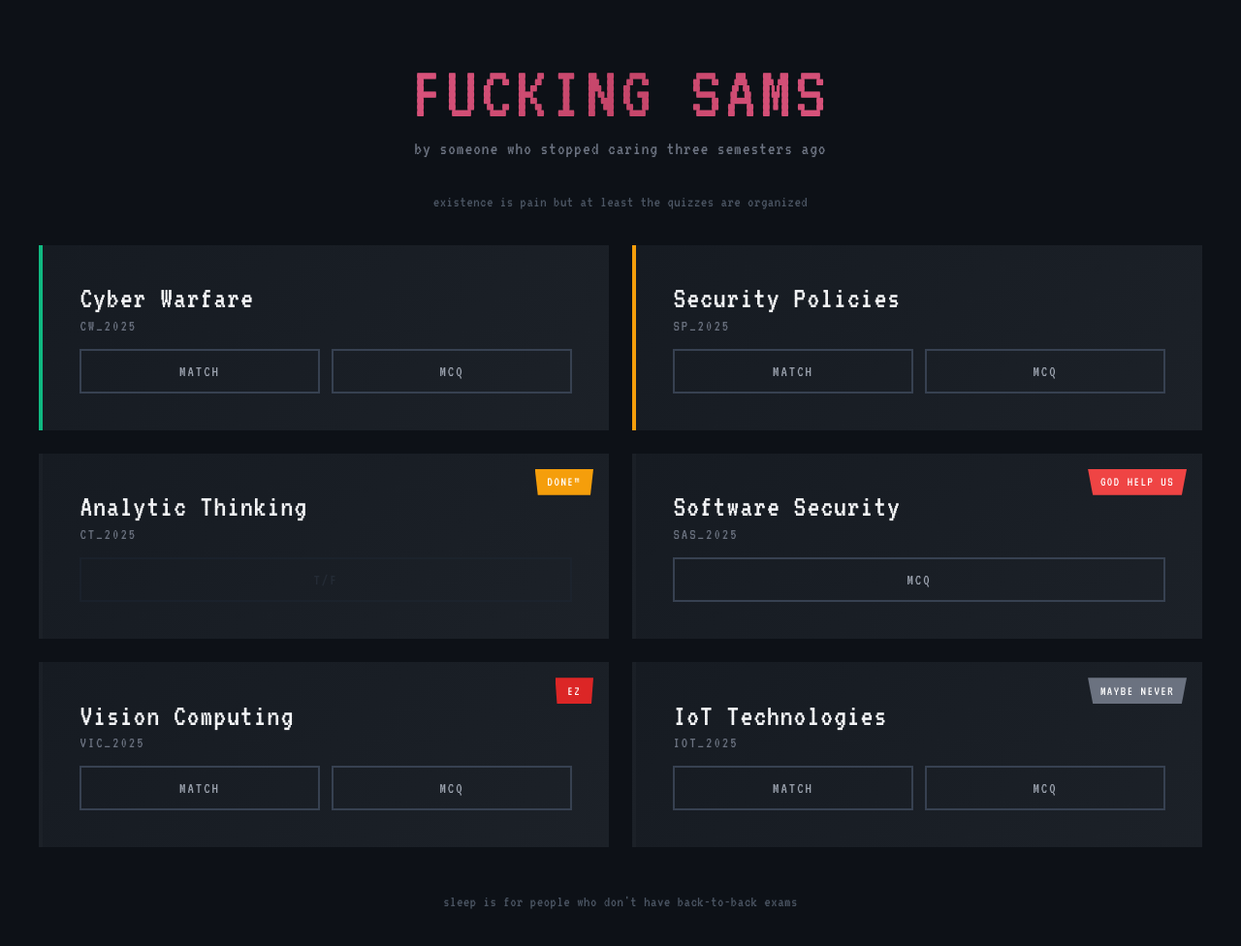
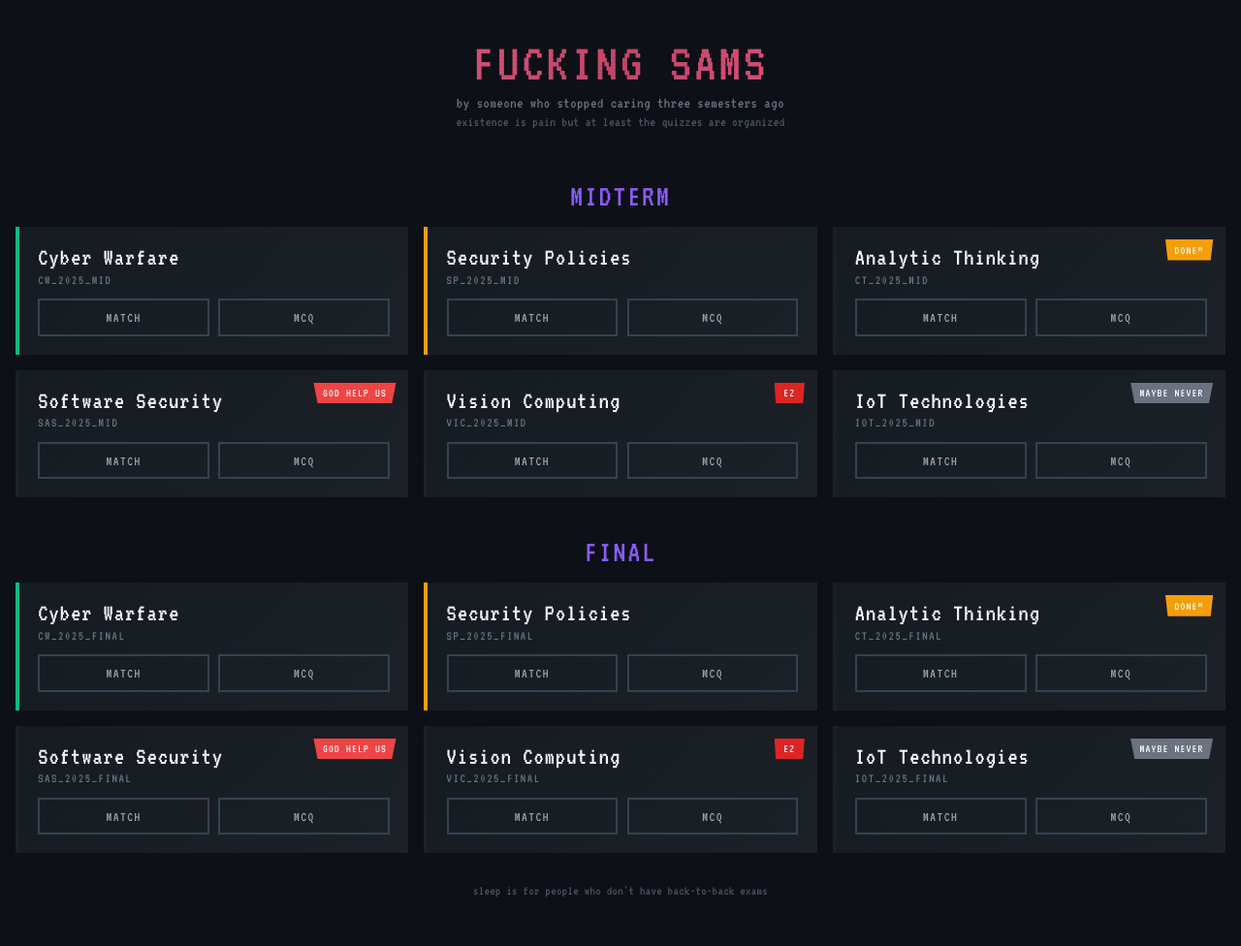
Before and after one commit to TheRasputin64/SAMS, a plain HTML site: page index.html in a window 1280 px wide. Shown: the whole page at 97% size. Drawn offline with Linux system fonts and the light colour scheme.

Commit message:
Update index.html

```diff
--- a/index.html
+++ b/index.html
@@ -8,17 +8,14 @@
 <style>
 *{margin:0;padding:0;box-sizing:border-box;}
 body{font-family:'VT323',monospace;background:#0d1117;min-height:100vh;overflow-x:hidden;overflow-y:auto;color:#c9d1d9;}
-.container{min-height:100vh;display:flex;flex-direction:column;padding:2rem 2rem;}
-.header{text-align:center;padding:1.5rem 0;animation:slideDown 0.8s ease-out;}
-.header h1{font-size:clamp(2.5rem,8vw,5rem);font-weight:400;background:linear-gradient(120deg,#ff6b9d 0%,#c44569 50%,#ff6b9d 100%);-webkit-background-clip:text;-webkit-text-fill-color:transparent;background-clip:text;margin-bottom:0.5rem;letter-spacing:4px;text-transform:uppercase;}
-.subtitle-container{height:clamp(1.5rem,3vh,2rem);overflow:hidden;position:relative;margin-bottom:0.5rem;}
-.header .subtitle{font-size:clamp(0.9rem,2vw,1.2rem);color:#6b7280;font-weight:400;letter-spacing:1px;position:absolute;width:100%;text-align:center;opacity:0;}
-.header .subtitle.active{animation:textShow 10s linear forwards;}
-.tagline-container{height:clamp(1.3rem,2.5vh,1.6rem);overflow:hidden;position:relative;margin-bottom:2rem;}
-.tagline{text-align:center;font-size:clamp(0.8rem,1.8vw,1rem);color:#4b5563;font-weight:400;letter-spacing:0.5px;position:absolute;width:100%;opacity:0;}
-.tagline.active{animation:textShow 15s linear forwards;}
-.courses-grid{flex:1;display:grid;grid-template-columns:repeat(auto-fit,minmax(min(100%,280px),1fr));gap:1.5rem;animation:slideUp 0.8s ease-out 0.2s backwards;margin-bottom:1.5rem;max-width:1400px;margin-left:auto;margin-right:auto;width:100%;}
-.course-card{background:linear-gradient(135deg,#161b22 0%,#1c2128 100%);padding:clamp(1.5rem,3vw,2.5rem);display:flex;flex-direction:column;justify-content:space-between;transition:all 0.3s ease;cursor:pointer;position:relative;overflow:hidden;border-left:4px solid transparent;min-height:160px;}
+.container{min-height:100vh;display:flex;flex-direction:column;padding:1.5rem 1rem;}
+.header{text-align:center;padding:0.8rem 0;animation:slideDown 0.8s ease-out;}
+.header h1{font-size:clamp(2rem,6vw,3.5rem);font-weight:400;background:linear-gradient(120deg,#ff6b9d 0%,#c44569 50%,#ff6b9d 100%);-webkit-background-clip:text;-webkit-text-fill-color:transparent;background-clip:text;margin-bottom:0.3rem;letter-spacing:3px;text-transform:uppercase;}
+.header .subtitle{font-size:clamp(0.8rem,1.8vw,1rem);color:#6b7280;font-weight:400;letter-spacing:0.5px;margin-bottom:0.3rem;}
+.header .tagline{font-size:clamp(0.75rem,1.6vw,0.9rem);color:#4b5563;font-weight:400;letter-spacing:0.3px;margin-bottom:1rem;}
+.section-title{text-align:center;font-size:clamp(1.5rem,3vw,2rem);color:#8b5cf6;margin:1.5rem 0 1rem;letter-spacing:2px;text-transform:uppercase;}
+.courses-grid{display:grid;grid-template-columns:repeat(auto-fit,minmax(min(100%,260px),1fr));gap:1rem;animation:slideUp 0.8s ease-out 0.2s backwards;margin-bottom:1rem;max-width:1400px;margin-left:auto;margin-right:auto;width:100%;}
+.course-card{background:linear-gradient(135deg,#161b22 0%,#1c2128 100%);padding:1.2rem;display:flex;flex-direction:column;justify-content:space-between;transition:all 0.3s ease;cursor:pointer;position:relative;overflow:hidden;border-left:4px solid transparent;min-height:130px;}
 .course-card::before{content:'';position:absolute;top:0;left:0;right:0;bottom:0;background:linear-gradient(135deg,rgba(139,92,246,0.05) 0%,rgba(59,130,246,0.05) 100%);opacity:0;transition:opacity 0.3s;}
 .course-card:hover::before{opacity:1;}
 .course-card:hover{transform:translateX(8px);border-left-color:#8b5cf6;background:linear-gradient(135deg,#1c2128 0%,#21262d 100%);}
@@ -28,54 +25,41 @@ body{font-family:'VT323',monospace;background:#0d1117;min-height:100vh;overflow-
 .course-card.partial:hover{border-left-color:#fbbf24;}
 .course-card.disabled{opacity:0.3;cursor:not-allowed;border-left-color:#374151;}
 .course-card.disabled:hover{transform:none;background:linear-gradient(135deg,#161b22 0%,#1c2128 100%);}
-.course-header{position:relative;z-index:1;margin-bottom:1rem;}
-.course-title{font-size:clamp(1.4rem,2.5vw,2rem);font-weight:400;margin-bottom:0.3rem;color:#f3f4f6;letter-spacing:1px;}
-.course-code{font-size:clamp(0.85rem,1.5vw,1rem);color:#6b7280;font-weight:400;letter-spacing:2px;}
-.quiz-types{display:flex;gap:0.8rem;flex-wrap:wrap;position:relative;z-index:1;}
-.quiz-btn{flex:1;min-width:70px;padding:0.8rem 0.5rem;background:transparent;border:2px solid #374151;color:#9ca3af;font-family:'VT323',monospace;font-weight:400;font-size:clamp(0.85rem,1.5vw,1rem);cursor:pointer;transition:all 0.3s;text-transform:uppercase;letter-spacing:2px;}
+.course-header{position:relative;z-index:1;margin-bottom:0.8rem;}
+.course-title{font-size:clamp(1.2rem,2.2vw,1.6rem);font-weight:400;margin-bottom:0.2rem;color:#f3f4f6;letter-spacing:1px;}
+.course-code{font-size:clamp(0.75rem,1.3vw,0.85rem);color:#6b7280;font-weight:400;letter-spacing:1.5px;}
+.quiz-types{display:flex;gap:0.6rem;flex-wrap:wrap;position:relative;z-index:1;}
+.quiz-btn{flex:1;min-width:65px;padding:0.6rem 0.4rem;background:transparent;border:2px solid #374151;color:#9ca3af;font-family:'VT323',monospace;font-weight:400;font-size:clamp(0.8rem,1.4vw,0.9rem);cursor:pointer;transition:all 0.3s;text-transform:uppercase;letter-spacing:1.5px;}
 .quiz-btn:hover{background:#3b4a5c;border-color:#4a5f7a;color:#e0e7ef;}
 .quiz-btn.disabled{border-color:#1f2937;color:#374151;cursor:not-allowed;opacity:0.4;}
 .quiz-btn.disabled:hover{background:transparent;border-color:#1f2937;color:#374151;}
-.status-badge{position:absolute;top:1rem;right:1rem;padding:0.4rem 0.8rem;background:#dc2626;font-size:clamp(0.7rem,1.2vw,0.85rem);color:#ffffff;font-weight:400;text-transform:uppercase;letter-spacing:1.5px;clip-path:polygon(0 0,100% 0,95% 100%,5% 100%);z-index:2;}
+.status-badge{position:absolute;top:0.8rem;right:0.8rem;padding:0.3rem 0.6rem;background:#dc2626;font-size:clamp(0.65rem,1.1vw,0.75rem);color:#ffffff;font-weight:400;text-transform:uppercase;letter-spacing:1.2px;clip-path:polygon(0 0,100% 0,95% 100%,5% 100%);z-index:2;}
 .status-badge.soon{background:#f59e0b;}
 .status-badge.help{background:#ef4444;}
 .status-badge.never{background:#6b7280;}
-.footer{text-align:center;padding:1.5rem 0;font-size:clamp(0.85rem,1.5vw,1rem);color:#4b5563;font-weight:400;letter-spacing:0.5px;}
+.status-badge.ez{background:#dc2626;}
+.footer{text-align:center;padding:1rem 0;font-size:clamp(0.75rem,1.4vw,0.85rem);color:#4b5563;font-weight:400;letter-spacing:0.3px;}
 @keyframes slideDown{from{opacity:0;transform:translateY(-50px);}to{opacity:1;transform:translateY(0);}}
 @keyframes slideUp{from{opacity:0;transform:translateY(50px);}to{opacity:1;transform:translateY(0);}}
-@keyframes textShow{0%{opacity:1;transform:translateX(0) scale(1);filter:blur(0);}95%{opacity:1;transform:translateX(0) scale(1);filter:blur(0);}96%{opacity:0.5;transform:translateX(-5px) scale(0.98);filter:blur(3px);}97%{opacity:0.3;transform:translateX(5px) scale(1.02);filter:blur(4px);}98%{opacity:0.2;transform:translateX(-3px) scale(0.99);filter:blur(5px);}99%{opacity:0;transform:translateX(0) scale(1);filter:blur(0);}100%{opacity:0;transform:translateX(0) scale(1);filter:blur(0);}}
-@media(min-width:768px){.courses-grid{grid-template-columns:repeat(2,1fr);}}
-@media(min-width:1200px){.courses-grid{grid-template-columns:repeat(2,1fr);max-width:1200px;}}
-@media(max-width:767px){.container{padding:1.5rem 1rem;}.course-card{min-height:140px;}.courses-grid{gap:1rem;}}
-@media(max-height:700px){.header{padding:1rem 0;}.tagline-container{margin-bottom:1rem;}.courses-grid{gap:1rem;margin-bottom:1rem;}}
-@media(aspect-ratio:4/3){.courses-grid{grid-template-columns:repeat(2,1fr);gap:1.2rem;}}
+@media(min-width:640px){.courses-grid{grid-template-columns:repeat(2,1fr);}}
+@media(min-width:1024px){.courses-grid{grid-template-columns:repeat(3,1fr);}}
+@media(min-width:1400px){.courses-grid{grid-template-columns:repeat(3,1fr);max-width:1300px;}}
+@media(max-width:639px){.container{padding:1rem 0.8rem;}.course-card{min-height:120px;padding:1rem;}.courses-grid{gap:0.8rem;}}
 </style>
 </head>
 <body>
 <div class="container">
 <div class="header">
 <h1>Fucking SAMS</h1>
-<div class="subtitle-container">
 <div class="subtitle">by someone who stopped caring three semesters ago</div>
-<div class="subtitle">by someone who's barely holding on</div>
-<div class="subtitle">knows 10 programming languages but works as a farmer</div>
-<div class="subtitle">created in denial of impending failure</div>
-<div class="subtitle">experienced but invisible in سوق العمل</div>
-<div class="subtitle">creative and reliable yet overlooked</div>
+<div class="tagline">existence is pain but at least the quizzes are organized</div>
 </div>
-</div>
-<div class="tagline-container">
-<div class="tagline">existence is pain but at least the quizzes are organized</div>
-<div class="tagline">we're all gonna fail anyway so why bother pretending</div>
-<div class="tagline">plays cyberpunk and kcd between existential crises</div>
-<div class="tagline">exams day after day after day with no time to breathe</div>
-<div class="tagline">university scheduling makes you question local politics</div>
-</div>
+<div class="section-title">Midterm</div>
 <div class="courses-grid">
 <div class="course-card available">
 <div class="course-header">
 <div class="course-title">Cyber Warfare</div>
-<div class="course-code">CW_2025</div>
+<div class="course-code">CW_2025_MID</div>
 </div>
 <div class="quiz-types">
 <button class="quiz-btn" onclick="navigate('Courses/CW/match')">Match</button>
@@ -85,38 +69,40 @@ body{font-family:'VT323',monospace;background:#0d1117;min-height:100vh;overflow-
 <div class="course-card partial">
 <div class="course-header">
 <div class="course-title">Security Policies</div>
-<div class="course-code">SP_2025</div>
+<div class="course-code">SP_2025_MID</div>
 </div>
 <div class="quiz-types">
 <button class="quiz-btn" onclick="navigate('Courses/SP/match')">Match</button>
 <button class="quiz-btn" onclick="navigate('Courses/SP/mcq')">MCQ</button>
 </div>
 </div>
-<div class="course-card ">
+<div class="course-card">
 <div class="status-badge soon">Done™</div>
 <div class="course-header">
 <div class="course-title">Analytic Thinking</div>
-<div class="course-code">CT_2025</div>
+<div class="course-code">CT_2025_MID</div>
 </div>
 <div class="quiz-types">
-<button class="quiz-btn disabled">T/F</button>
+<button class="quiz-btn" onclick="navigate('Courses/CT/match')">Match</button>
+<button class="quiz-btn" onclick="navigate('Courses/CT/mcq')">MCQ</button>
 </div>
 </div>
-<div class="course-card ">
+<div class="course-card">
 <div class="status-badge help">GOD HELP US</div>
 <div class="course-header">
 <div class="course-title">Software Security</div>
-<div class="course-code">SAS_2025</div>
+<div class="course-code">SAS_2025_MID</div>
 </div>
 <div class="quiz-types">
+<button class="quiz-btn" onclick="navigate('Courses/SA/match')">Match</button>
 <button class="quiz-btn" onclick="navigate('Courses/SA/mcq')">MCQ</button>
 </div>
 </div>
 <div class="course-card">
-<div class="status-badge">EZ</div>
+<div class="status-badge ez">EZ</div>
 <div class="course-header">
 <div class="course-title">Vision Computing</div>
-<div class="course-code">VIC_2025</div>
+<div class="course-code">VIC_2025_MID</div>
 </div>
 <div class="quiz-types">
 <button class="quiz-btn" onclick="navigate('Courses/AI/match')">Match</button>
@@ -127,7 +113,7 @@ body{font-family:'VT323',monospace;background:#0d1117;min-height:100vh;overflow-
 <div class="status-badge never">MAYBE NEVER</div>
 <div class="course-header">
 <div class="course-title">IoT Technologies</div>
-<div class="course-code">IOT_2025</div>
+<div class="course-code">IOT_2025_MID</div>
 </div>
 <div class="quiz-types">
 <button class="quiz-btn" onclick="navigate('Courses/IOT/match')">Match</button>
@@ -135,20 +121,77 @@ body{font-family:'VT323',monospace;background:#0d1117;min-height:100vh;overflow-
 </div>
 </div>
 </div>
+<div class="section-title">Final</div>
+<div class="courses-grid">
+<div class="course-card available">
+<div class="course-header">
+<div class="course-title">Cyber Warfare</div>
+<div class="course-code">CW_2025_FINAL</div>
+</div>
+<div class="quiz-types">
+<button class="quiz-btn" onclick="navigate('Courses/CW/final/match')">Match</button>
+<button class="quiz-btn" onclick="navigate('Courses/CW/final/mcq')">MCQ</button>
+</div>
+</div>
+<div class="course-card partial">
+<div class="course-header">
+<div class="course-title">Security Policies</div>
+<div class="course-code">SP_2025_FINAL</div>
+</div>
+<div class="quiz-types">
+<button class="quiz-btn" onclick="navigate('Courses/SP/final/match')">Match</button>
+<button class="quiz-btn" onclick="navigate('Courses/SP/final/mcq')">MCQ</button>
+</div>
+</div>
+<div class="course-card">
+<div class="status-badge soon">Done™</div>
+<div class="course-header">
+<div class="course-title">Analytic Thinking</div>
+<div class="course-code">CT_2025_FINAL</div>
+</div>
+<div class="quiz-types">
+<button class="quiz-btn" onclick="navigate('Courses/CT/final/match')">Match</button>
+<button class="quiz-btn" onclick="navigate('Courses/CT/final/mcq')">MCQ</button>
+</div>
+</div>
+<div class="course-card">
+<div class="status-badge help">GOD HELP US</div>
+<div class="course-header">
+<div class="course-title">Software Security</div>
+<div class="course-code">SAS_2025_FINAL</div>
+</div>
+<div class="quiz-types">
+<button class="quiz-btn" onclick="navigate('Courses/SA/final/match')">Match</button>
+<button class="quiz-btn" onclick="navigate('Courses/SA/final/mcq')">MCQ</button>
+</div>
+</div>
+<div class="course-card">
+<div class="status-badge ez">EZ</div>
+<div class="course-header">
+<div class="course-title">Vision Computing</div>
+<div class="course-code">VIC_2025_FINAL</div>
+</div>
+<div class="quiz-types">
+<button class="quiz-btn" onclick="navigate('Courses/AI/final/match')">Match</button>
+<button class="quiz-btn" onclick="navigate('Courses/AI/final/mcq')">MCQ</button>
+</div>
+</div>
+<div class="course-card">
+<div class="status-badge never">MAYBE NEVER</div>
+<div class="course-header">
+<div class="course-title">IoT Technologies</div>
+<div class="course-code">IOT_2025_FINAL</div>
+</div>
+<div class="quiz-types">
+<button class="quiz-btn" onclick="navigate('Courses/IOT/final/match')">Match</button>
+<button class="quiz-btn" onclick="navigate('Courses/IOT/final/mcq')">MCQ</button>
+</div>
+</div>
+</div>
 <div class="footer">sleep is for people who don't have back-to-back exams</div>
 </div>
 <script>
 function navigate(path){window.location.href=path;}
-document.querySelectorAll('.course-card.disabled').forEach(card=>{card.addEventListener('click',(e)=>{e.preventDefault();e.stopPropagation();});});
-let subtitleIndex=0;
-let taglineIndex=0;
-const subtitles=document.querySelectorAll('.subtitle');
-const taglines=document.querySelectorAll('.tagline');
-function rotateSubtitle(){subtitles.forEach(s=>s.classList.remove('active'));subtitles[subtitleIndex].classList.add('active');subtitleIndex=(subtitleIndex+1)%subtitles.length;}
-function rotateTagline(){taglines.forEach(t=>t.classList.remove('active'));taglines[taglineIndex].classList.add('active');taglineIndex=(taglineIndex+1)%taglines.length;}
-rotateSubtitle();rotateTagline();
-setInterval(rotateSubtitle,10000);
-setInterval(rotateTagline,15000);
 </script>
 </body>
 </html>
```
